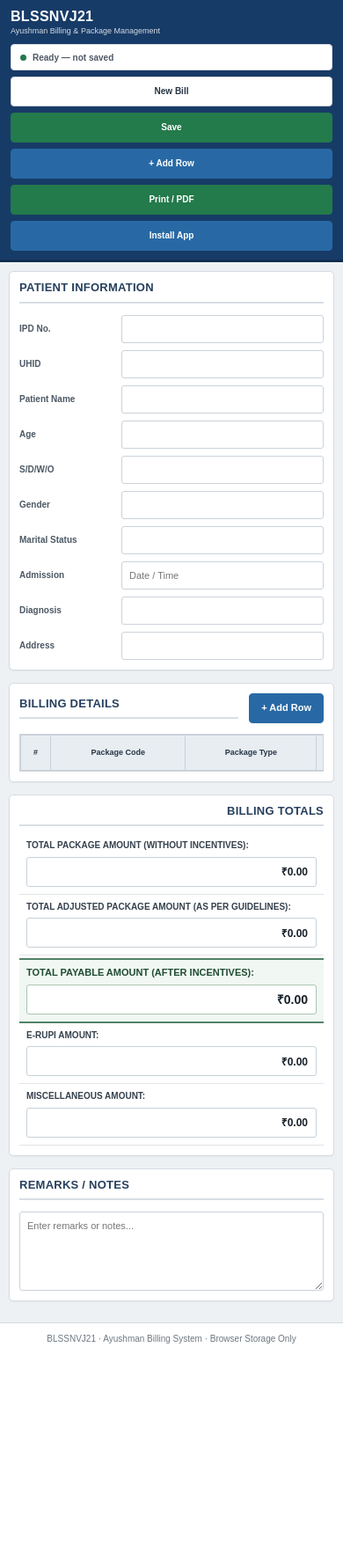
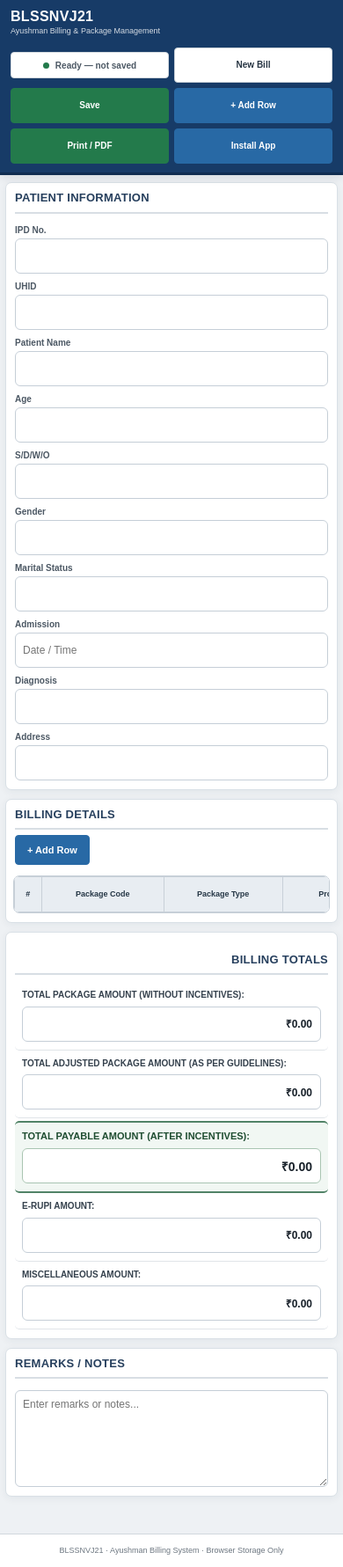
Before and after one commit to shreebalaji767/AYUSHMAN-BILLING, a Flask app: page / in a window 390 px wide. Shown: the whole page at 88% size. Before the commit the page ends 1527 px from the top, so only its background shows below. Run offline with Flask 3, Linux system fonts and the light colour scheme; lists and menus that the app fills with data are empty.

Commit message:
Improve responsive clean UI across devices

```diff
--- a/static/css/style.css
+++ b/static/css/style.css
@@ -1826,3 +1826,21 @@ textarea:focus-visible {
         display: none !important;
     }
 }
+
+/* BLSSNVJ21 responsive clean UI */
+html{-webkit-text-size-adjust:100%;text-rendering:optimizeLegibility}
+body{background:#f3f5f7}
+.topbar{position:sticky;top:0;z-index:20;min-height:64px;padding:10px clamp(12px,2vw,24px);gap:14px;box-shadow:0 2px 10px rgba(15,35,55,.12)}
+.topbar-brand{flex:1 1 auto;min-width:0}.topbar-actions{flex:0 1 auto;min-width:0;gap:6px}.topbar-actions .btn{min-height:38px;height:38px}.storage-status{max-width:min(240px,30vw);overflow:hidden;text-overflow:ellipsis}
+.page-container{width:min(100% - 24px,1700px);padding:clamp(12px,2vw,22px) 0 32px}
+.section-card{border-radius:8px;border-color:#d9e0e6;box-shadow:0 2px 10px rgba(25,45,65,.06)}
+.patient-grid{gap:10px 18px}.patient-grid .form-field input,.remarks-section textarea,.billing-total-row input[type=text],.billing-total-row input[type=number]{border-color:#c5ced7;border-radius:6px}
+.table-container{border-color:#c5ced7;border-radius:7px;-webkit-overflow-scrolling:touch;scrollbar-width:thin}
+#billingTable{min-width:1320px}#billingTable thead th{position:sticky;top:0;z-index:2}#billingTable input[type=text],#billingTable input[type=number]{min-height:34px;border-radius:4px}
+.billing-totals{max-width:820px;margin-top:14px}.billing-total-row{min-height:48px;border-radius:5px}.bottom-actions{margin-top:10px;gap:8px}.bottom-actions .btn{min-height:40px}
+@media(max-width:1100px){.topbar{align-items:center}.topbar-actions{max-width:72%}.storage-status{max-width:190px}.patient-grid{grid-template-columns:1fr 1fr}.patient-grid .form-field{grid-template-columns:105px minmax(0,1fr)}.billing-total-row{grid-template-columns:minmax(0,1fr) minmax(190px,260px)}}
+@media(max-width:760px){.topbar{position:relative;align-items:stretch;flex-direction:column;padding:10px 12px}.topbar-brand{width:100%}.topbar-actions{width:100%;max-width:none;display:grid;grid-template-columns:repeat(4,minmax(0,1fr));gap:6px}.topbar-actions .btn{width:100%;min-width:0;padding:0 6px;font-size:10px}.storage-status{max-width:none;min-width:0;justify-content:center}.page-container{width:min(100% - 16px,900px)}.section-card{padding:12px;margin-bottom:10px}.patient-grid{grid-template-columns:1fr;gap:9px}.patient-grid .form-field,.patient-grid .form-field.wide{grid-column:auto;grid-template-columns:120px minmax(0,1fr)}.billing-totals{max-width:none}.bottom-actions{display:grid;grid-template-columns:repeat(2,minmax(0,1fr))}.bottom-actions .btn{width:100%}}
+@media(max-width:560px){.brand-title{font-size:16px}.brand-subtitle{font-size:9px}.topbar-actions{grid-template-columns:repeat(2,minmax(0,1fr))}.topbar-actions .btn{min-height:40px;height:40px}.page-container{width:calc(100% - 12px);padding-top:8px}.section-card{padding:10px;border-radius:7px}.section-header{align-items:flex-start;flex-direction:column;gap:6px}.section-header .section-title{width:100%}.patient-grid .form-field,.patient-grid .form-field.wide{grid-template-columns:1fr;gap:4px}.patient-grid .form-field label{text-align:left;white-space:normal}.patient-grid .form-field input{min-height:40px;height:40px;font-size:12px}.table-container{margin-left:-2px;margin-right:-2px;width:calc(100% + 4px)}#billingTable{min-width:1320px}#billingTable thead th{font-size:9px}#billingTable tbody td{padding:4px}#billingTable input[type=text],#billingTable input[type=number]{min-height:38px;height:38px;font-size:11px}.billing-total-row{grid-template-columns:1fr;gap:6px;padding:9px 8px}.billing-total-row>label,.billing-total-row>span{text-align:left;font-size:10px}.billing-total-row input[type=text],.billing-total-row input[type=number]{min-height:40px;height:40px;text-align:right}.remarks-section textarea{min-height:110px;font-size:12px}.bottom-actions{grid-template-columns:1fr}.bottom-actions .btn{min-height:42px}.screen-footer{font-size:9px;line-height:1.4}}
+@media(max-width:360px){.topbar{padding:9px 8px}.brand-title{font-size:15px}.brand-subtitle{font-size:8px}.page-container{width:calc(100% - 8px)}.section-card{padding:8px}.topbar-actions .btn{font-size:9px;padding-inline:4px}.storage-status{font-size:9px}}
+@media(hover:none) and (pointer:coarse){.btn,.delete-row{min-height:42px}#billingTable input[type=text],#billingTable input[type=number]{min-height:40px}.patient-grid .form-field input,.billing-total-row input[type=text],.billing-total-row input[type=number]{min-height:42px}}
+@media print{.topbar{position:static!important;box-shadow:none!important}}
```
